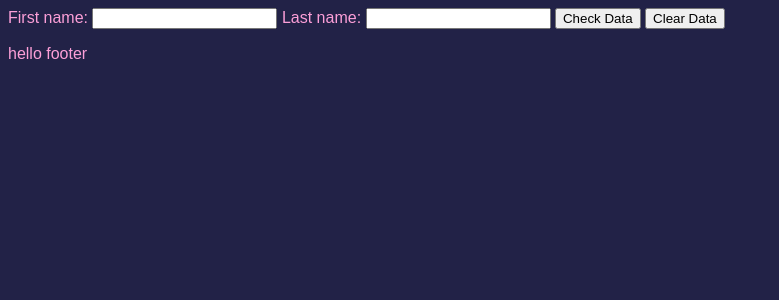
After one commit to jacobnb/LearningPHP, a PHP site: page /demo/php/data.php in a window 1280 px wide. The commit adds this page. Shown: the top 300 px of the page, without its empty margins (0-779 px from the left). Run offline with PHP 8.4, Linux system fonts and the light colour scheme.

Commit message:
implemented form with data display

```diff
--- a/demo/common/styles.css
+++ b/demo/common/styles.css
@@ -1,8 +1,20 @@
 body {
-    background-color: lightblue;
+    background-color: rgb(34, 34, 71);
+    color: rgb(252, 159, 216);
   }
 
   h1 {
     color: navy;
     margin-left: 20px;
   }
+
+html,body
+{
+font-size:12pt;
+font-family:arial;
+}
+
+
+#hidden{
+display:none;
+}
--- a/demo/include/header_2.inc
+++ b/demo/include/header_2.inc
@@ -1,4 +1,4 @@
-    <link rel="stylesheet" type="text/css" href="./common/styles.css"/>
+    <link rel="stylesheet" type="text/css" href="../common/styles.css"/>
     <meta>
 </head>
 <body>
--- /dev/null
+++ b/demo/php/data.php
@@ -0,0 +1,36 @@
+<?php
+include("../include/header_1.inc");
+echo '
+<title>Data Display Example</title>
+';
+include("../include/header_2.inc");
+echo"<form action='#' method='post' name='data'>
+First name: <input name='fn'/>
+Last name: <input name ='ln'/>
+<input type='submit' value='Check Data' names='s'/>
+<input type='reset' value='Clear Data' name='r'/>
+</form>";
+
+// if(isset($_POST['fn']) && isset($_POST['ln']))
+// {
+// 	echo'<h1>The variable is set.</h1>';
+// }
+// else{
+// 	echo'<h1>No Variable found.</h1>';
+// }
+function form_control($name){
+	return !empty($_POST[$name]) and isset($_POST[$name]);
+}
+if(form_control('fn') and form_control('ln')){
+	echo"
+	<div id=\"feedback\">
+	Hello ".$_POST['fn'].' '.$_POST['ln']." thanks for your data.
+	</div>";
+}
+/*
+	htmlspecialchars() - convert special chars to ascii so no script attacks.
+	trim() - trim beggining and trailing whitespace.
+
+*/
+include("../include/footer.inc");
+?>
```
